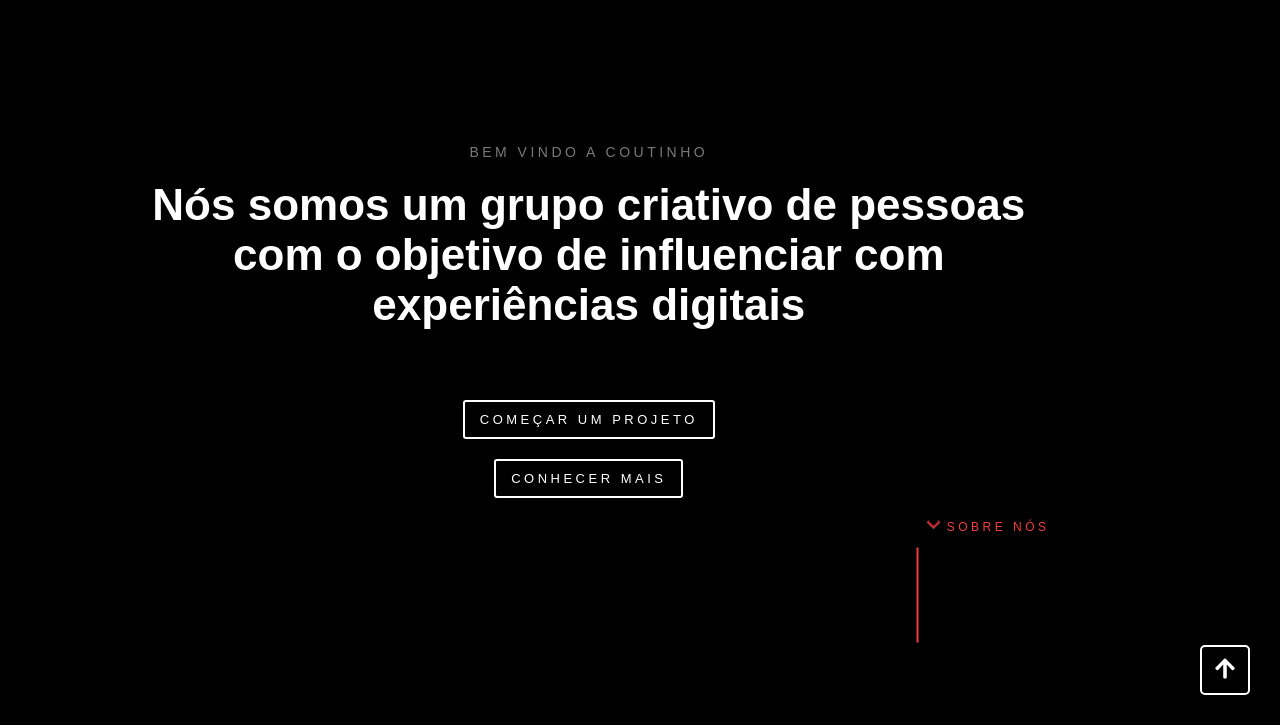
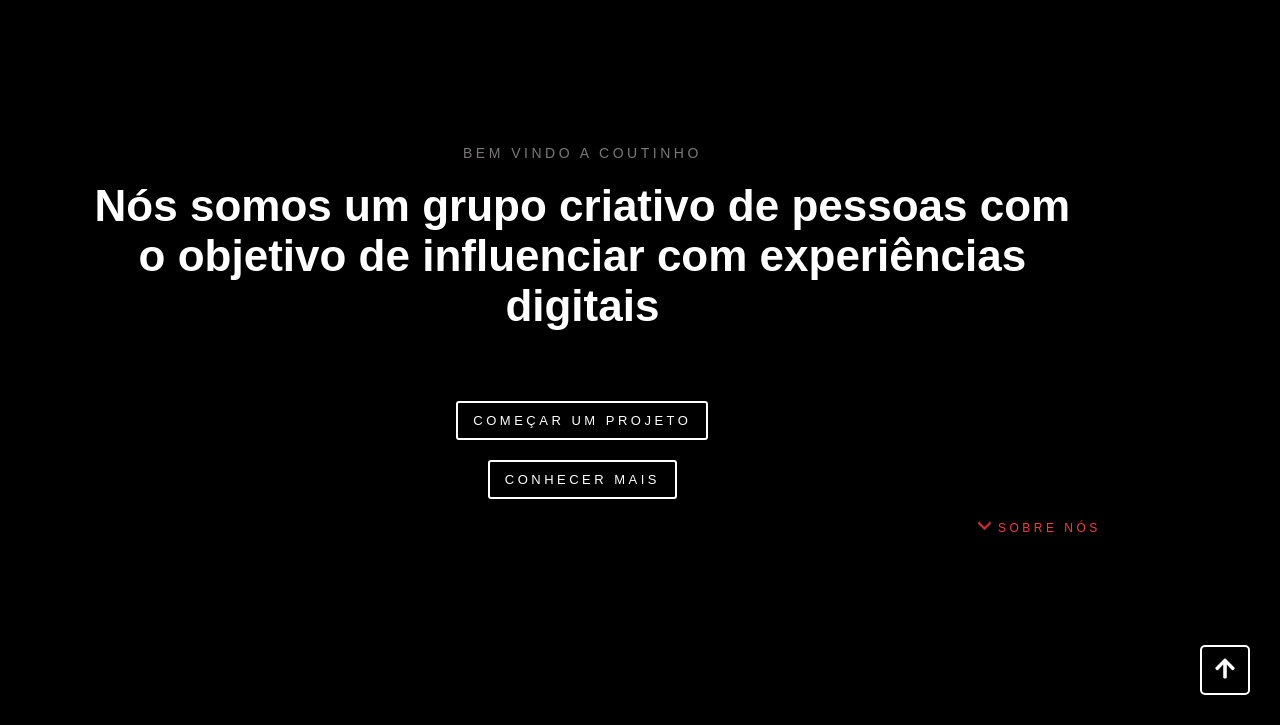
Before and after one commit to alefvieira/copiandoprojetohoffman, a plain HTML site: page index.html in a window 1280 px wide. Shown: the part 75-800 px from the top of the page. Drawn offline with Linux system fonts and the light colour scheme.

```diff
--- a/index.html
+++ b/index.html
@@ -58,9 +58,10 @@
             </div>
 
 
-            <a href="#" class="lineTextVertical"><span><img src="images/right-arrow.png" alt="seta para baixo"></span> sobre nós</a>
+            <a href="#"><span><img src="images/right-arrow.png" alt="seta para baixo"></span> sobre nós</a>
         </div>
 
+        <!-- <div class="lineTextVertical"></div> -->
 
     </section>
 
@@ -325,7 +326,7 @@
     </section>
 
     <section class="conteudo-6">
-        <p class="first--paragrafo lineTextVertical">Entre em contato</p>
+        <p class="first--paragrafo ">Entre em contato</p>
         <h2 class="titulo-da-section">Faça o orçamento do seu negócio mesmo sem compromisso</h2>
         <!-- informações  -->
         <div class="divblock--conteudo6">
--- a/style.css
+++ b/style.css
@@ -70,16 +70,15 @@ body::-webkit-scrollbar {
     margin-top: 25px;
 
 }
-.lineTextVertical::after{
-    position: relative;
-    top: 60px;
-    left: 80.5%;
-    content: "";
-    max-width: 95px;
+.lineTextVertical{
+    position: absolute;
+    bottom: 0;
+    right: 100px ;
+
+    width: 120px;
     height: 2px;
-    background-color: currentColor;
-    display: block;
-    transform:rotate(90deg) ;
+    background-color: rgb(3, 88, 46);
+    transform: rotate(90deg);
 
 }
 
@@ -102,7 +101,7 @@ body::-webkit-scrollbar {
 
 /* PRIMEIRA SECTION DE CONTEUDO */
 .conteudo-1{
-    padding: 0 10%;
+    padding: 0 5%;
     display: flex;
     padding-top: 80px;
     padding-bottom: 50px;
@@ -696,12 +695,13 @@ body::-webkit-scrollbar {
 
 /* -------SECÇÃO DE NÚMERO 5 ---- */
 .conteudo-5{
+    padding: 80px 0;
     text-align: center;
 }
 
 .conteudo-5 h2.titulo-da-section{
-    padding-top: 80px;
-    padding-bottom: 80px;
+
+
     color: #000;
 }
 
```
